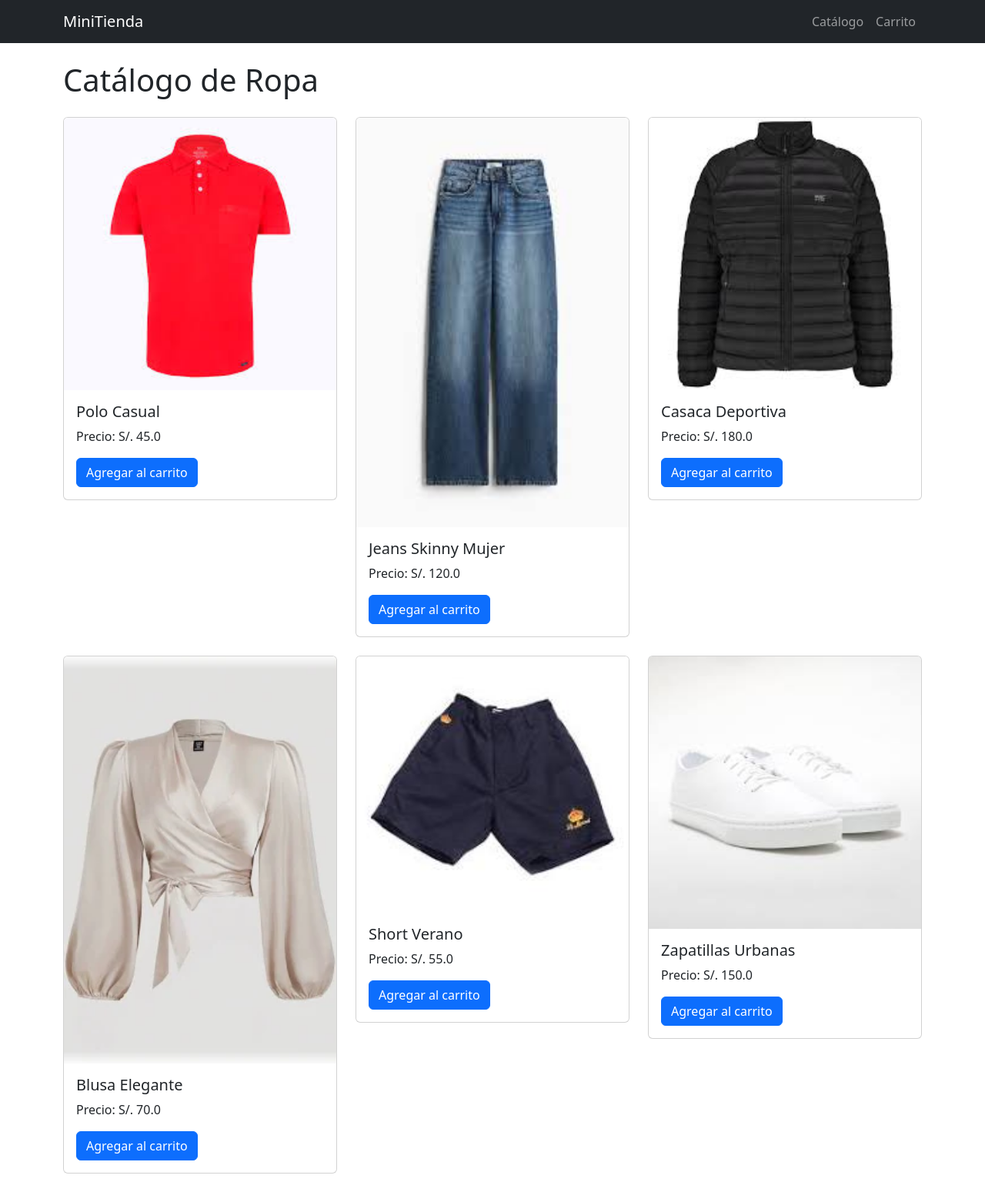
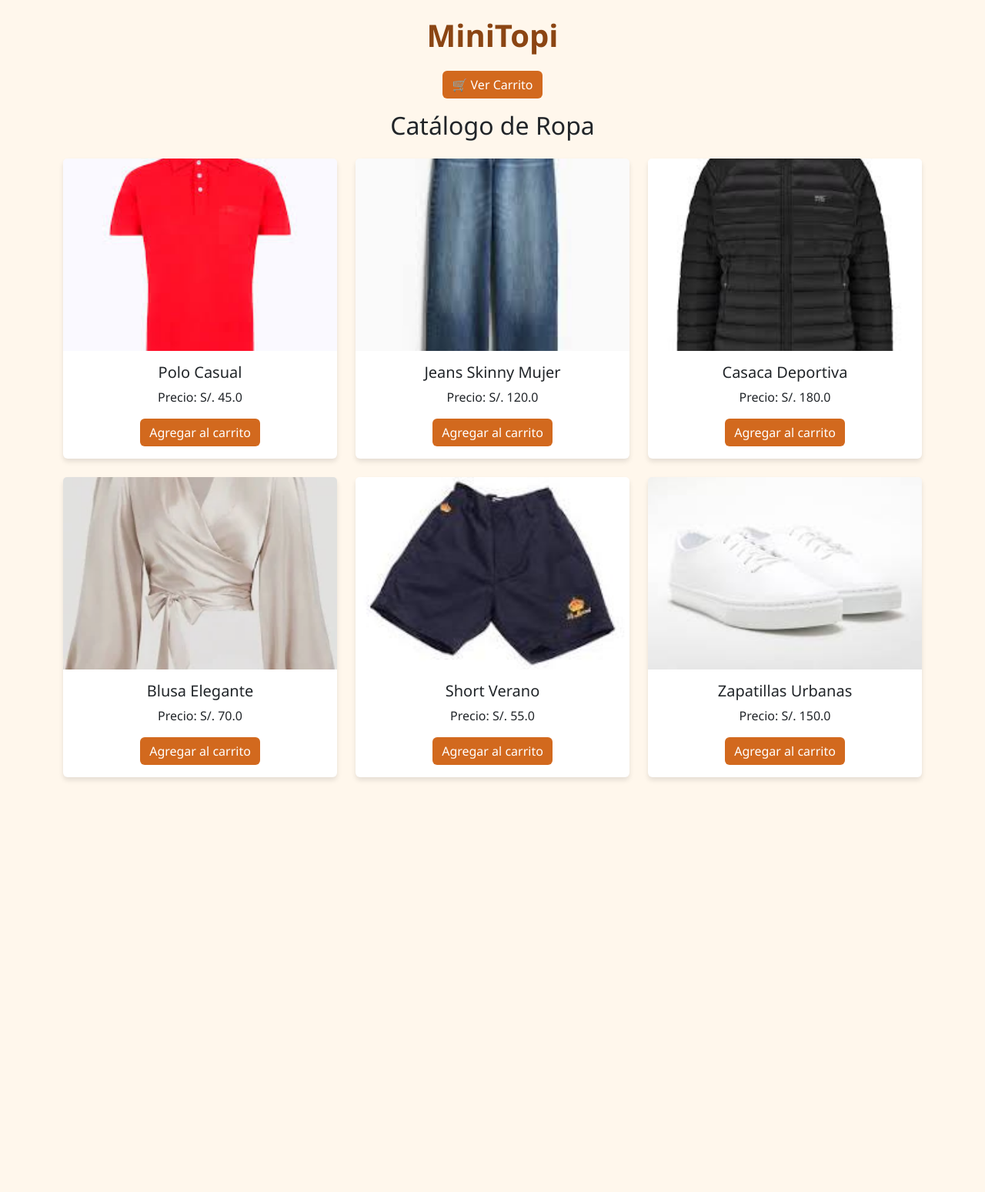
Before and after one commit to DaanLuu82/Minitienda_ropa, a Flask app: page /catalogo in a window 1280 px wide. Shown: the whole page at 77% size. After the commit the page ends 1014 px from the top, so only its background shows below. Run offline with Flask 3, Linux system fonts and the light colour scheme.

Commit message:
modificaciones con base de datos

```diff
--- a/templates/base.html
+++ b/templates/base.html
@@ -2,21 +2,57 @@
 <html lang="es">
 <head>
   <meta charset="UTF-8">
-  <title>{% block title %}Tienda de Ropa{% endblock %}</title>
+  <title>{% block title %}MiniTopi - Tienda de Ropa{% endblock %}</title>
   <link href="https://cdn.jsdelivr.net/npm/bootstrap@5.3.0/dist/css/bootstrap.min.css" rel="stylesheet">
+  <style>
+    body {
+      background-color: #fff7ec;
+      font-family: 'Segoe UI', sans-serif;
+    }
+
+    .titulo-principal {
+      font-size: 2.5rem;
+      font-weight: bold;
+      color: #8B4513;
+      text-align: center;
+      margin-top: 1rem;
+    }
+
+    .boton-navegacion {
+      margin: 1rem 0;
+      display: flex;
+      justify-content: center;
+      gap: 1rem;
+    }
+
+    .btn-caramelo {
+      background-color: #d2691e;
+      color: white;
+      border: none;
+    }
+
+    .btn-caramelo:hover {
+      background-color: #a0522d;
+    }
+
+    .card {
+      border: none;
+      box-shadow: 0 4px 6px rgba(0,0,0,0.1);
+    }
+
+    .img-producto {
+      height: 250px;
+      object-fit: cover;
+    }
+  </style>
 </head>
 <body>
-<nav class="navbar navbar-expand-lg navbar-dark bg-dark">
-  <div class="container">
-    <a class="navbar-brand" href="{{ url_for('catalogo') }}">MiniTienda</a>
-    <ul class="navbar-nav ms-auto">
-      <li class="nav-item"><a class="nav-link" href="{{ url_for('catalogo') }}">Catálogo</a></li>
-      <li class="nav-item"><a class="nav-link" href="{{ url_for('ver_carrito') }}">Carrito</a></li>
-    </ul>
-  </div>
-</nav>
-<main class="container mt-4">
-  {% block content %}{% endblock %}
-</main>
+
+  <div class="titulo-principal">MiniTopi</div>
+
+  <main class="container mt-3">
+    {% block content %}{% endblock %}
+  </main>
+
 </body>
 </html>
--- a/templates/catalogo.html
+++ b/templates/catalogo.html
@@ -1,20 +1,26 @@
 {% extends 'base.html' %}
-{% block title %}Catálogo{% endblock %}
+{% block title %}Catálogo | MiniTopi{% endblock %}
 
 {% block content %}
-<h1 class="mb-4">Catálogo de Ropa</h1>
+<div class="boton-navegacion">
+  <a href="{{ url_for('ver_carrito') }}" class="btn btn-caramelo">🛒 Ver Carrito</a>
+</div>
+
+<h2 class="mb-4 text-center">Catálogo de Ropa</h2>
 <div class="row">
-  {% for p in productos %}
-  <div class="col-md-4">
-    <div class="card mb-4">
-      <img src="{{ url_for('static', filename=p.imagen) }}" class="card-img-top" alt="{{ p.nombre }}">
-      <div class="card-body">
-        <h5 class="card-title">{{ p.nombre }}</h5>
-        <p class="card-text">Precio: S/. {{ p.precio }}</p>
-        <a href="{{ url_for('agregar', id=p.id) }}" class="btn btn-primary">Agregar al carrito</a>
+
+  {% for producto in productos %}
+    <div class="col-md-4 mb-4">
+      <div class="card">
+        <img src="{{ url_for('static', filename=producto.imagen) }}" class="card-img-top img-producto" alt="{{ producto.nombre }}">
+        <div class="card-body text-center">
+          <h5 class="card-title">{{ producto.nombre }}</h5>
+          <p class="card-text">Precio: S/. {{ producto.precio }}</p>
+          <a href="{{ url_for('agregar', id=producto.id) }}" class="btn btn-caramelo">Agregar al carrito</a>
+        </div>
       </div>
     </div>
-  </div>
   {% endfor %}
+
 </div>
 {% endblock %}
```
Also changed, not shown: init_db,py.py (deleted, +0 -12 lines), init_db.py (added, +23 -0 lines), templates/carrito.html (+13 -6 lines), instance/tienda.db (added), static/img/blusa.jpeg (added), static/img/short.jpeg (added), static/img/zapatillas.jpeg (added).
